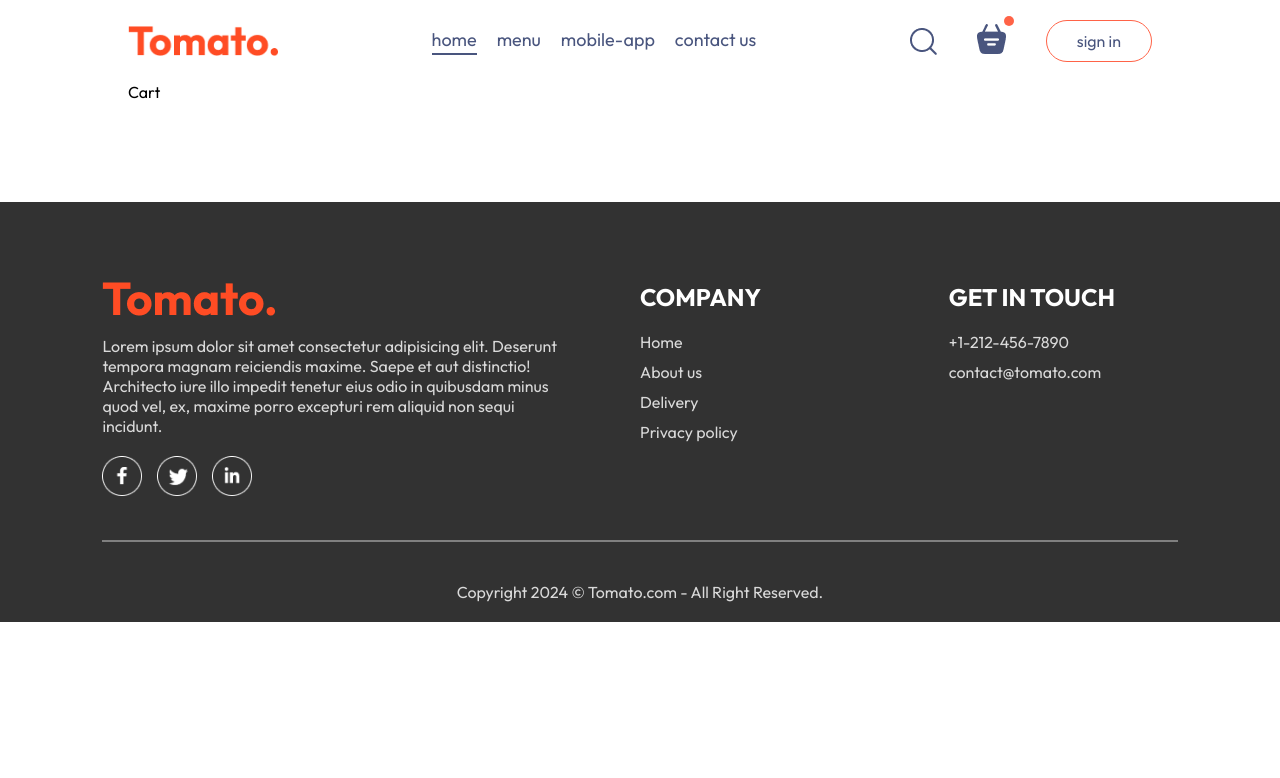
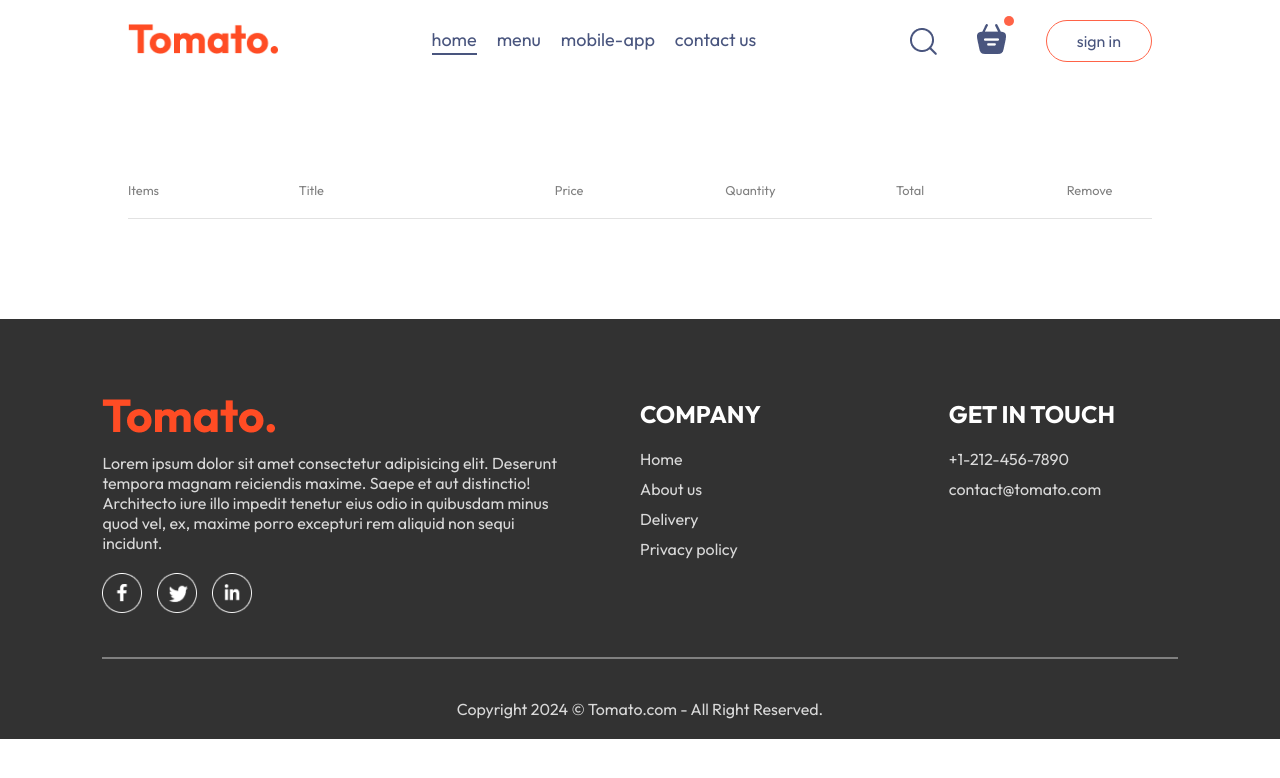
Before and after one commit to Narotam-Mishra/mern-full-stack-food-ordering-app, a React (Vite) app in the folder frontend/: page /cart in a window 1280 px wide. Shown: the top 778 px of the page. Built offline with nearby package versions, Linux system fonts and the light colour scheme.

Commit message:
full-stack-food-ordering_app_cart_page_added_1.16

```diff
--- a/frontend/src/components/navbar/Navbar.jsx
+++ b/frontend/src/components/navbar/Navbar.jsx
@@ -8,7 +8,7 @@
 
   return (
     <div className='navbar'>
-      <img src={assets.logo} alt="app_logo" className="logo" />
+      <Link to="/"><img src={assets.logo} alt="app_logo" className="logo" /></Link>
       <ul className="navbar-menu">
         <Link to='/' onClick={() => setMenu("home")} className={menu === "home" ? "active" : ""}>home</Link>
         <a href='#explore-menu' onClick={() => setMenu("menu")} className={menu === "menu" ? "active" : ""}>menu</a>
@@ -18,7 +18,7 @@
       <div className="navbar-right">
         <img src={assets.search_icon} alt="search_icon" />
         <div className="navbar-search-icon">
-          <img src={assets.basket_icon} alt="" />
+          <Link to="/cart"><img src={assets.basket_icon} alt="" /></Link>
           <div className="dot"></div>
         </div>
         <button onClick={() => setShowLogin(true)}>sign in</button>
--- a/frontend/src/pages/cart/Cart.css
+++ b/frontend/src/pages/cart/Cart.css
@@ -0,0 +1,31 @@
+
+.cart{
+    margin-top: 100px;
+}
+
+.cart-items-title{
+    display: grid;
+    grid-template-columns: 1fr 1.5fr 1fr 1fr 1fr 0.5fr;
+    align-items: center;
+    color: #808080;
+    font-size: max(1vw, 12px);
+}
+
+.cart-items-item{
+    margin: 10px 0px;
+    color: #000000;
+}
+
+.cart-items-item img{
+    width: 50px;
+}
+
+.cart hr{
+    height: 1px;
+    background-color: #e2e2e2;
+    border: none;
+}
+
+.cart-items-item .cross{
+    cursor: pointer;
+}
--- a/frontend/src/pages/cart/Cart.jsx
+++ b/frontend/src/pages/cart/Cart.jsx
@@ -1,8 +1,45 @@
+import { useContext } from "react"
 import "./Cart.css"
+import { StoreContext } from "../../context/StoreContext";
 
 const Cart = () => {
+  const { cartItems, food_list, removeFromCart } = useContext(StoreContext);
+
   return (
-    <div>Cart</div>
+    <div className="cart">
+      <div className="cart-items">
+        <div className="cart-items-title">
+          <p>Items</p>
+          <p>Title</p>
+          <p>Price</p>
+          <p>Quantity</p>
+          <p>Total</p>
+          <p>Remove</p>
+        </div>
+        <br />
+        <hr />
+        {
+          food_list.map((item, index) => {
+            if(cartItems[item._id] > 0)
+            {
+              return (
+                <div>
+                  <div className="cart-items-title cart-items-item">
+                    <img src={item.image} alt="food-item_image" />
+                    <p>{item.name}</p>
+                    <p>${item.price}</p>
+                    <p>{cartItems[item._id]}</p>
+                    <p>${item.price * cartItems[item._id]}</p>
+                    <p onClick={() => removeFromCart(item._id)} className="cross">X</p>
+                  </div>
+                  <hr />
+                </div>
+              );
+            }
+          })
+        }
+      </div>
+    </div>
   )
 }
 
```
